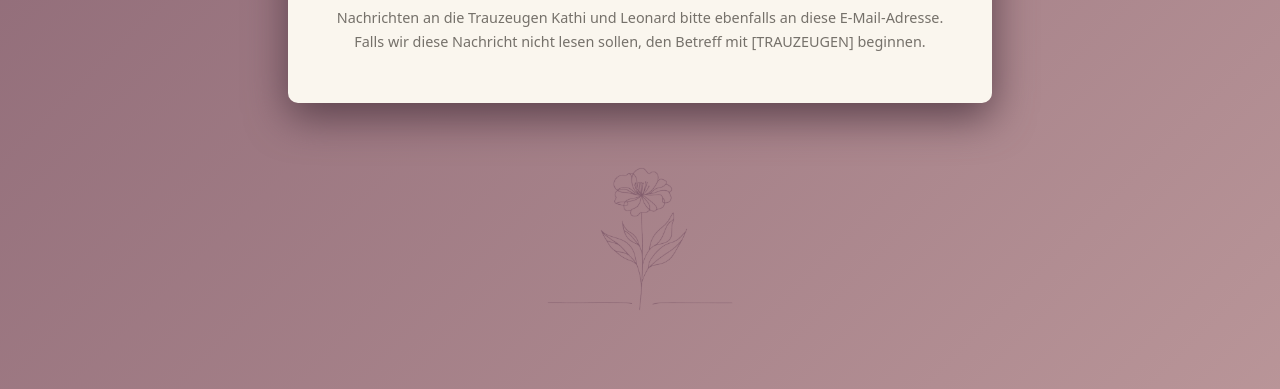
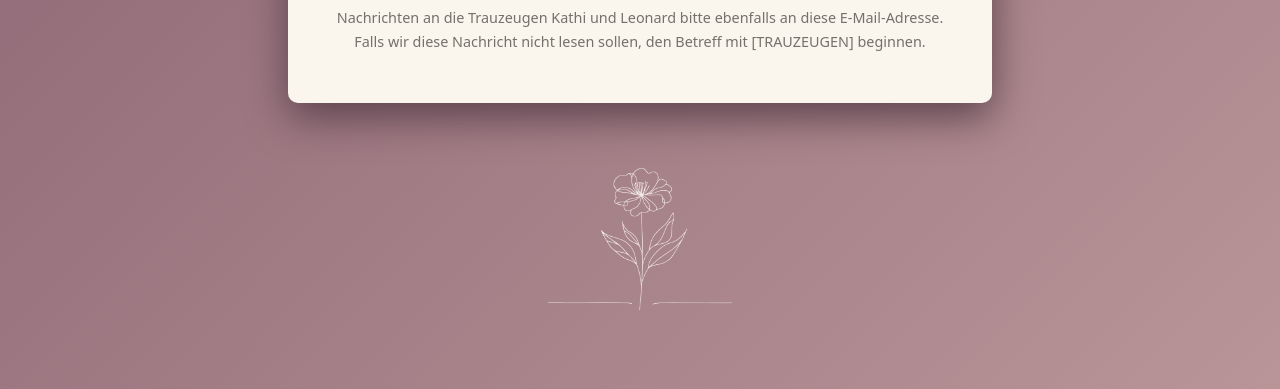
Before and after one commit to Cardoran/Wedding, a website: page main.html in a window 1280 px wide. Shown: the part 7680-8069 px from the top of the page. Drawn offline with Linux system fonts and the light colour scheme.

Commit message:
changed mohn_line to bright version in the form banner

```diff
--- a/main.html
+++ b/main.html
@@ -815,7 +815,7 @@
           <!-- /INHALT -->
         </form>
         <!-- TECHNIK: Ornament am Sektionsende – nicht ändern -->
-        <img class="ornament ornament--end" src="images/mohn_line.png" width="200" height="65" alt="" aria-hidden="true">
+        <img class="ornament ornament--end" src="images/mohn_line_hell.png" width="200" height="65" alt="" aria-hidden="true">
       </div>
     </section>
 
```
